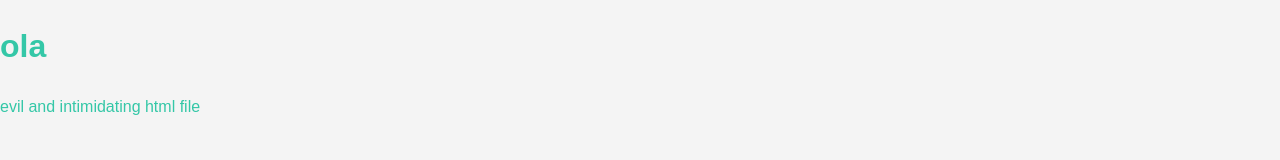
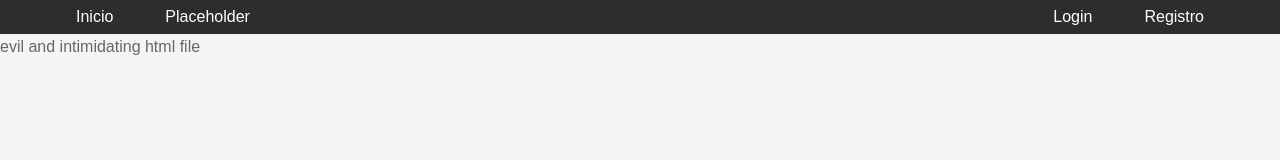
Before and after one commit to ReneBaez24/Proyecto-Manejo-de-residuos, a plain HTML site: page main page/index.html in a window 1280 px wide. Drawn offline with Linux system fonts and the light colour scheme.

Commit message:
Archivos iniciales añadidos e implementacion de la barra de navegacion

```diff
--- a/main page/index.html
+++ b/main page/index.html
@@ -3,16 +3,26 @@
 <head>
     <meta charset="UTF-8">
     <meta name="viewport" content="width=device-width, initial-scale=1.0">
-    <title>my profile page</title>
-    <!-- external CSS -->
+    <title>Proyecto Residuos</title>
+
     <link rel="stylesheet" href="styles.css">
 
 </head>
 <body>
+    <nav class="navbar">
+        <div class="nav-container">
+            <div class="nav-left">
+                <a href="index.html" class="nav-link">Inicio</a>
 
-    <header>
-        <h1>ola</h1>
-    </header>
+                <!-- estructura para añadir mas cosas a la navegacion -->
+                <a href="#" class="nav-link">Placeholder</a>
+            </div>
+            <div class="nav-right">
+                <a href="login.html" class="nav-link">Login</a>
+                <a href="registro.html" class="nav-link">Registro</a>
+            </div>
+        </div>
+    </nav>
 
     <main>
         <p>evil and intimidating html file</p>
--- a/main page/styles.css
+++ b/main page/styles.css
@@ -1,8 +1,48 @@
+
+/* Estilos generales */
+* {
+    margin: 0;
+    padding: 0;
+    box-sizing: border-box;
+}
 
 body {
-    background-color: #f4f4f4;
     font-family: Arial, sans-serif;
-    margin: 0;
+    background-color: #f5f5f5;
+}
+
+/* Barra de navegación */
+.navbar {
+    background-color: #2e2d2d;
+}
+
+.nav-container {
+    max-width: 1200px;
+    margin: 0 auto;
+    display: flex;
+    justify-content: space-between;
+    align-items: center;
+    padding: 0 20px;
+}
+
+.nav-left, .nav-right {
+    display: flex;
+    gap: 20px;
+}
+
+.nav-link {
+    color: white;
+    text-decoration: none;
+    padding: 8px 16px;
+}
+
+
+h1 {
+    color: #333;
+    margin-bottom: 20px;
+}
+
+p {
+    color: #666;
     line-height: 1.6;
-    color: #34c7a7;
 }
```
Also changed, not shown: main page/login.html (added, +27 -0 lines), main page/registro.html (added, +27 -0 lines).
